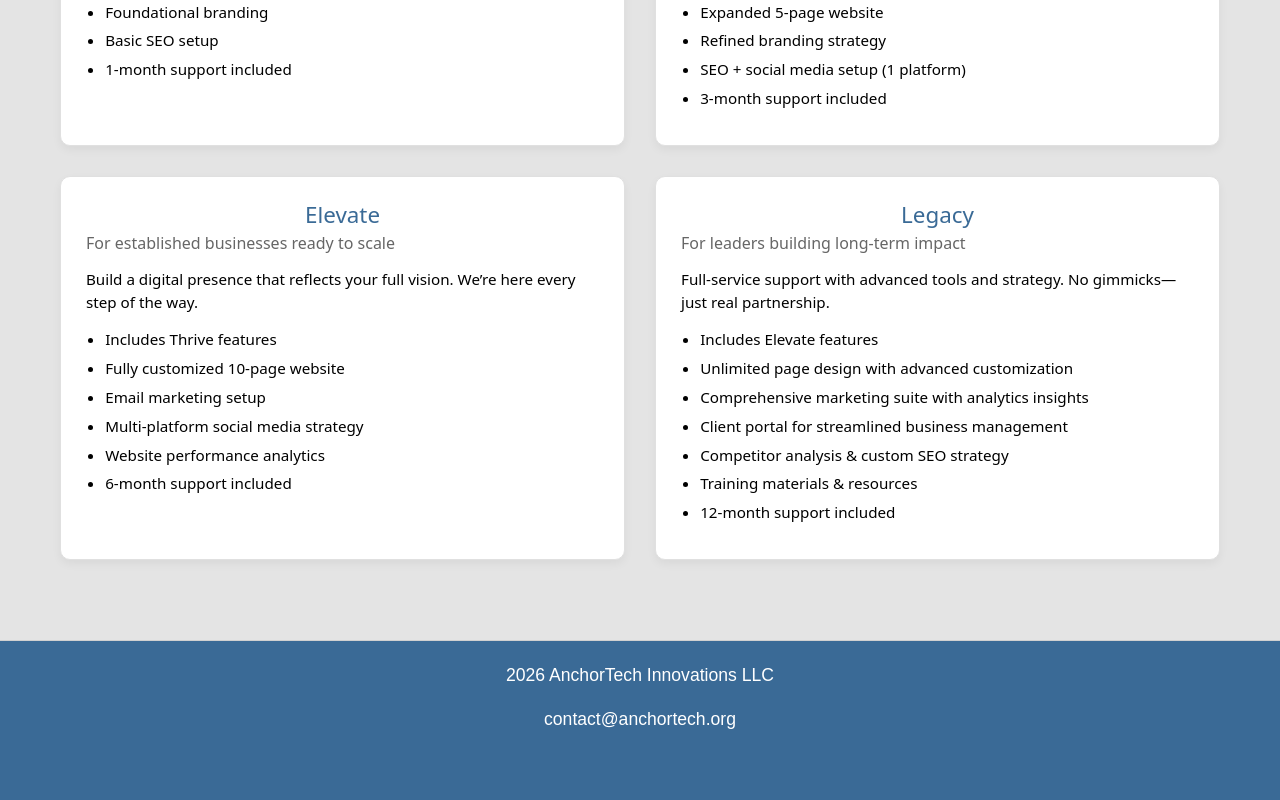
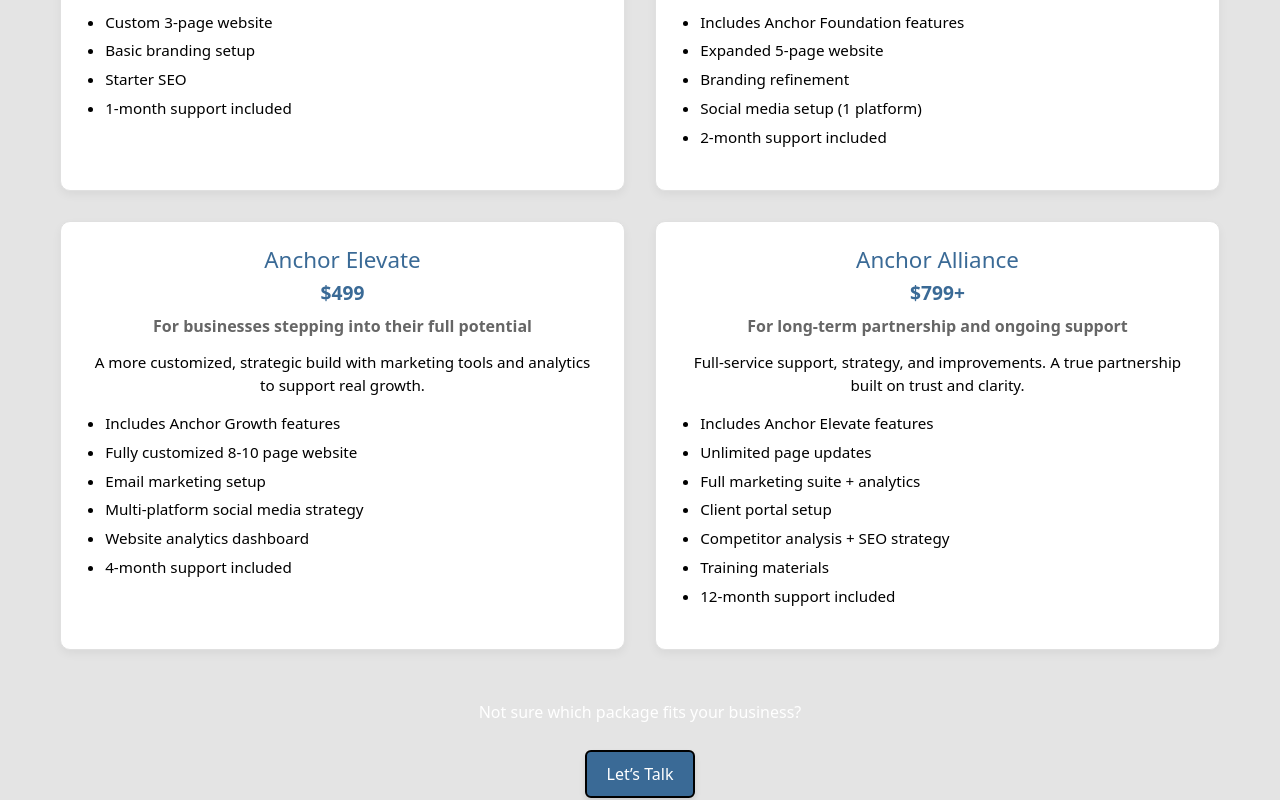
Before and after one commit to jboe26/AnchorTech2026, a React (Create React App) app: page /services in a window 1280 px wide. Shown: the part 460-1260 px from the top of the page. Before the commit the page ends 1213 px from the top, so only its background shows below. Built offline with nearby package versions, Linux system fonts and the light colour scheme.

Commit message:
updated services

```diff
--- a/src/components/About.js
+++ b/src/components/About.js
@@ -4,42 +4,51 @@ function About() {
     return (
         <div className="about-page">
             <main>
+
                 {/* Hero Section */}
                 <div className="hero">
                     <div className="hero-content">
-                        <h1>Empowering Your Tech Journey</h1>
-                        <p>Anchoring Small Businesses into their identity</p>
+                        <h1>Anchoring Small Businesses Into Their Identity</h1>
+                        <p>Clarity, purpose, and steady support for every stage of your journey.</p>
                     </div>
                 </div>
+
 
                 {/* Introduction */}
                 <section className="intro">
                     <div className="content-wrapper">
                         <h3>
-                            Helping businesses and creators simplify, innovate, and transform the way they work.
+                            AnchorTech Innovations exists to help small businesses simplify their tech, strengthen their identity, and move forward with confidence — without the overwhelm.
                         </h3>
                     </div>
 
                     {/* Mission & Vision Section */}
                     <section className="values">
                         <div className="content-wrapper">
+
                             <h2>Mission Statement</h2>
                             <p>
-                            AnchorTech Innovations empowers small businesses with scalable IT solutions that simplify operations and foster lasting growth. Rooted in integrity and perseverance, we design systems that reflect clarity, trust, and resilience—even in seasons of uncertainty.
+                                AnchorTech Innovations empowers small businesses with practical, scalable digital solutions that bring clarity to their operations and confidence to their brand.
+                                Rooted in integrity and steady guidance, we build systems that reflect stability, purpose, and resilience — especially in seasons of uncertainty.
                             </p>
 
                             <h2>Vision Statement</h2>
                             <p>
-                            Our vision is to be the trusted partner for small businesses in North Carolina and beyond—recognized for personalized service, thoughtful leadership, and solutions that strengthen operations and build confidence. AnchorTech exists to model stability in a shifting world: meeting clients where they are and empowering them to move forward.
+                                Our vision is to be the trusted partner for small businesses across North Carolina and beyond.
+                                We aim to be known for thoughtful leadership, personal connection, and solutions that strengthen identity and support long‑term growth.
+                                AnchorTech stands as a steady presence in a shifting world — meeting clients where they are and helping them move forward with clarity.
                             </p>
 
                             <h2>Who We Serve</h2>
                             <p>
-                            We serve the kinds of businesses you pass every day—family-run shops, local service providers, and passionate entrepreneurs who care deeply about their work and their communities. Our solutions are built to support their growth, without the complexity.
+                                We serve the businesses that make our communities feel like home — family‑run shops, local service providers, solo founders, and passionate entrepreneurs.
+                                Our solutions are built to support their growth without unnecessary complexity, giving them the tools they need to thrive in a digital world.
                             </p>
+
                         </div>
                     </section>
                 </section>
+
             </main>
         </div>
     );
--- a/src/components/Services.js
+++ b/src/components/Services.js
@@ -3,53 +3,61 @@ import "../style.css";
 
 const packageData = [
   {
-    title: "Launch",
-    subtitle: "For solo founders and new businesses",
-    description: "Get online with clarity and confidence. We’ll handle the tech so you can focus on your mission.",
+    title: "Anchor Foundation",
+    price: "$149",
+    subtitle: "For businesses getting started",
+    description:
+      "A simple, intentional website to help new businesses establish their identity online.",
     features: [
-      "Custom 3-page website",
-      "Foundational branding",
-      "Basic SEO setup",
-      "1-month support included"
+      "Custom 3‑page website",
+      "Basic branding setup",
+      "Starter SEO",
+      "1‑month support included"
     ]
   },
   {
-    title: "Thrive",
-    subtitle: "For growing teams and expanding reach",
-    description: "Strengthen your brand and connect with your audience. No fluff—just what works.",
+    title: "Anchor Growth",
+    price: "$299",
+    subtitle: "For businesses strengthening their identity",
+    description:
+      "A stronger online presence with more pages, refined branding, and tools to help you grow.",
     features: [
-      "Includes Launch features",
-      "Expanded 5-page website",
-      "Refined branding strategy",
-      "SEO + social media setup (1 platform)",
-      "3-month support included"
+      "Includes Anchor Foundation features",
+      "Expanded 5‑page website",
+      "Branding refinement",
+      "Social media setup (1 platform)",
+      "2‑month support included"
     ]
   },
   {
-    title: "Elevate",
-    subtitle: "For established businesses ready to scale",
-    description: "Build a digital presence that reflects your full vision. We’re here every step of the way.",
+    title: "Anchor Elevate",
+    price: "$499",
+    subtitle: "For businesses stepping into their full potential",
+    description:
+      "A more customized, strategic build with marketing tools and analytics to support real growth.",
     features: [
-      "Includes Thrive features",
-      "Fully customized 10-page website",
+      "Includes Anchor Growth features",
+      "Fully customized 8‑10 page website",
       "Email marketing setup",
-      "Multi-platform social media strategy",
-      "Website performance analytics",
-      "6-month support included"
+      "Multi‑platform social media strategy",
+      "Website analytics dashboard",
+      "4‑month support included"
     ]
   },
   {
-    title: "Legacy",
-    subtitle: "For leaders building long-term impact",
-    description: "Full-service support with advanced tools and strategy. No gimmicks—just real partnership.",
+    title: "Anchor Alliance",
+    price: "$799+",
+    subtitle: "For long‑term partnership and ongoing support",
+    description:
+      "Full‑service support, strategy, and improvements. A true partnership built on trust and clarity.",
     features: [
-      "Includes Elevate features",
-      "Unlimited page design with advanced customization",
-      "Comprehensive marketing suite with analytics insights",
-      "Client portal for streamlined business management",
-      "Competitor analysis & custom SEO strategy",
-      "Training materials & resources",
-      "12-month support included"
+      "Includes Anchor Elevate features",
+      "Unlimited page updates",
+      "Full marketing suite + analytics",
+      "Client portal setup",
+      "Competitor analysis + SEO strategy",
+      "Training materials",
+      "12‑month support included"
     ]
   }
 ];
@@ -57,22 +65,18 @@ const packageData = [
 const Services = () => {
   return (
     <div className="services-page">
-      {/* Intro */}
       <div className="services-intro">
         <h1>Service Packages</h1>
         <p className="services-tagline">
           Clear, scalable solutions for small businesses. No gimmicks. No bull.
         </p>
-        <p className="services-note">
-
-        </p>
       </div>
 
-      {/* Packages */}
       <div className="package-grid">
         {packageData.map((pkg, idx) => (
           <div key={idx} className="package-card">
             <h2 className="package-title">{pkg.title}</h2>
+            <p className="package-price">{pkg.price}</p>
             <h5 className="package-subtitle">{pkg.subtitle}</h5>
             <p className="package-description">{pkg.description}</p>
             <ul className="package-features">
@@ -83,6 +87,13 @@ const Services = () => {
           </div>
         ))}
       </div>
+
+      <div className="services-cta">
+        <p>Not sure which package fits your business?</p>
+        <a href="/contact" className="cta-button">
+          Let’s Talk
+        </a>
+      </div>
     </div>
   );
 };
--- a/src/style.css
+++ b/src/style.css
@@ -193,7 +193,7 @@ header nav ul li a i {
 }
 
 .hero-content h1 {
-    font-size: 40px;
+    font-size: 35px;
     margin-bottom: 10px;
 }
 
@@ -295,12 +295,6 @@ h4 {
     font-size: 1.2rem;
     font-weight: 500;
     color: #3A6A96;
-    margin-bottom: 10px;
-  }
-
-  .services-note {
-    font-weight: bold;
-    color: #444;
 }
 
 /* Package Grid */
@@ -316,13 +310,13 @@ h4 {
     border: 1px solid #e0e0e0;
     border-radius: 10px;
     padding: 25px;
-    box-shadow: 0 4px 10px rgba(0,0,0,0.05);
+    box-shadow: 0 4px 10px rgba(0, 0, 0, 0.05);
     transition: transform 0.2s ease, box-shadow 0.2s ease;
 }
 
 .package-card:hover {
     transform: translateY(-4px);
-    box-shadow: 0 6px 14px rgba(0,0,0,0.08);
+    box-shadow: 0 6px 14px rgba(0, 0, 0, 0.08);
 }
 
 .package-title {
@@ -331,21 +325,31 @@ h4 {
     margin-bottom: 5px;
 }
 
+.package-price {
+    font-size: 1.2rem;
+    font-weight: bold;
+    color: #3A6A96;
+    margin-bottom: 10px;
+    text-align: center;
+}
+
 .package-subtitle {
     font-size: 1rem;
     color: #666;
     margin-bottom: 15px;
+    font-weight: 700;
+    text-align: center;
 }
 
 .package-description {
     font-size: 0.95rem;
     color: #000;
     margin-bottom: 15px;
+    text-align: center;
 }
 
 .package-features {
     padding-left: 1.2rem;
-    margin-bottom: 10px;
 }
 
 .package-features li {
@@ -354,6 +358,31 @@ h4 {
     color: #000;
 }
 
+/* CTA */
+.services-cta {
+    text-align: center;
+    margin-top: 50px;
+}
+
+.cta-button {
+    display: inline-block;
+    margin-top: 10px;
+    padding: 10px 20px;
+    background-color: #3A6A96;
+    color: #fff;
+    border-radius: 6px;
+    text-decoration: none;
+    font-weight: 500;
+}
+
+/* Mobile */
+@media (max-width: 768px) {
+    .package-grid {
+        grid-template-columns: 1fr;
+    }
+}
+
+
 /* No-Charge Philosophy Section */
 .not-charging-section {
     background-color: #ffffff;
@@ -361,7 +390,7 @@ h4 {
     padding: 40px;
     border-radius: 10px;
     margin-top: 60px;
-    box-shadow: 0 4px 12px rgba(0,0,0,0.04);
+    box-shadow: 0 4px 12px rgba(0, 0, 0, 0.04);
     max-width: 800px;
     margin-left: auto;
     margin-right: auto;
```
Also changed, not shown: src/components/Contact.js (+76 -47 lines). Lines whose indentation alone changed are shown as unchanged.
